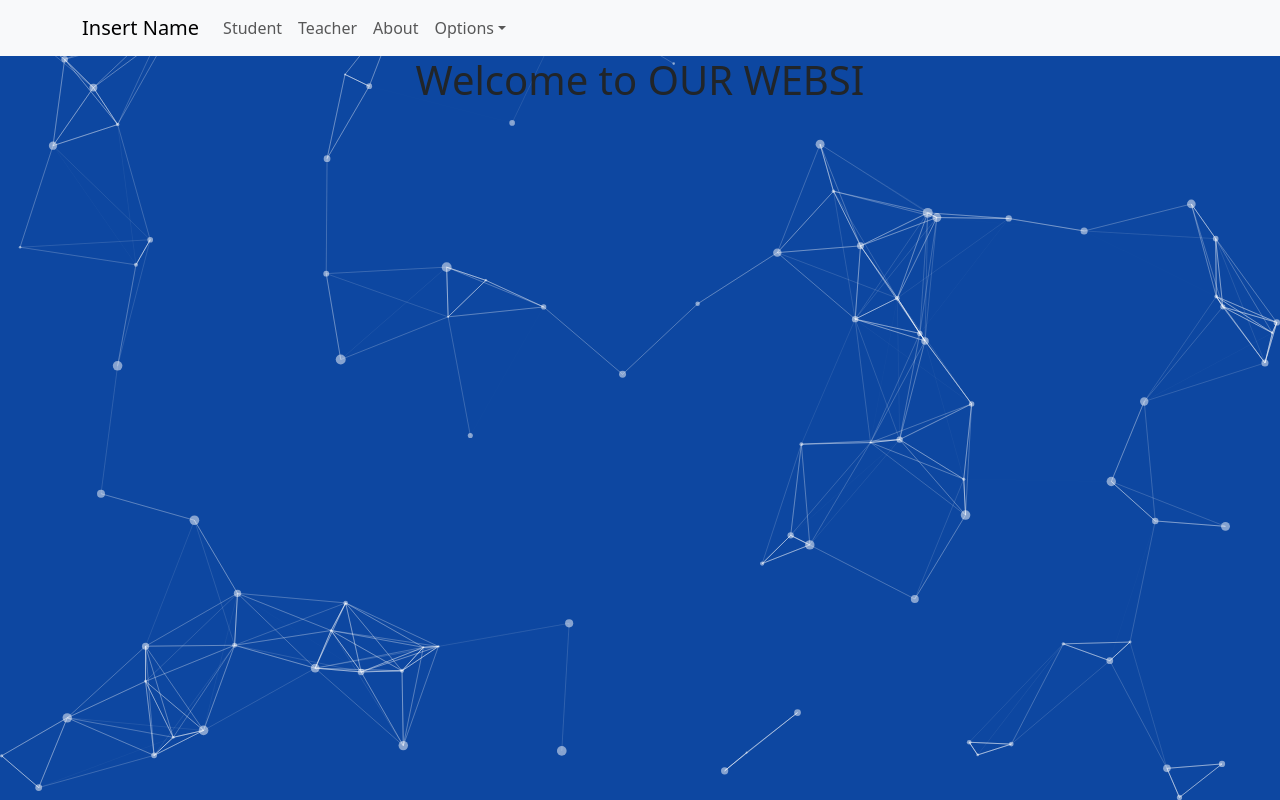
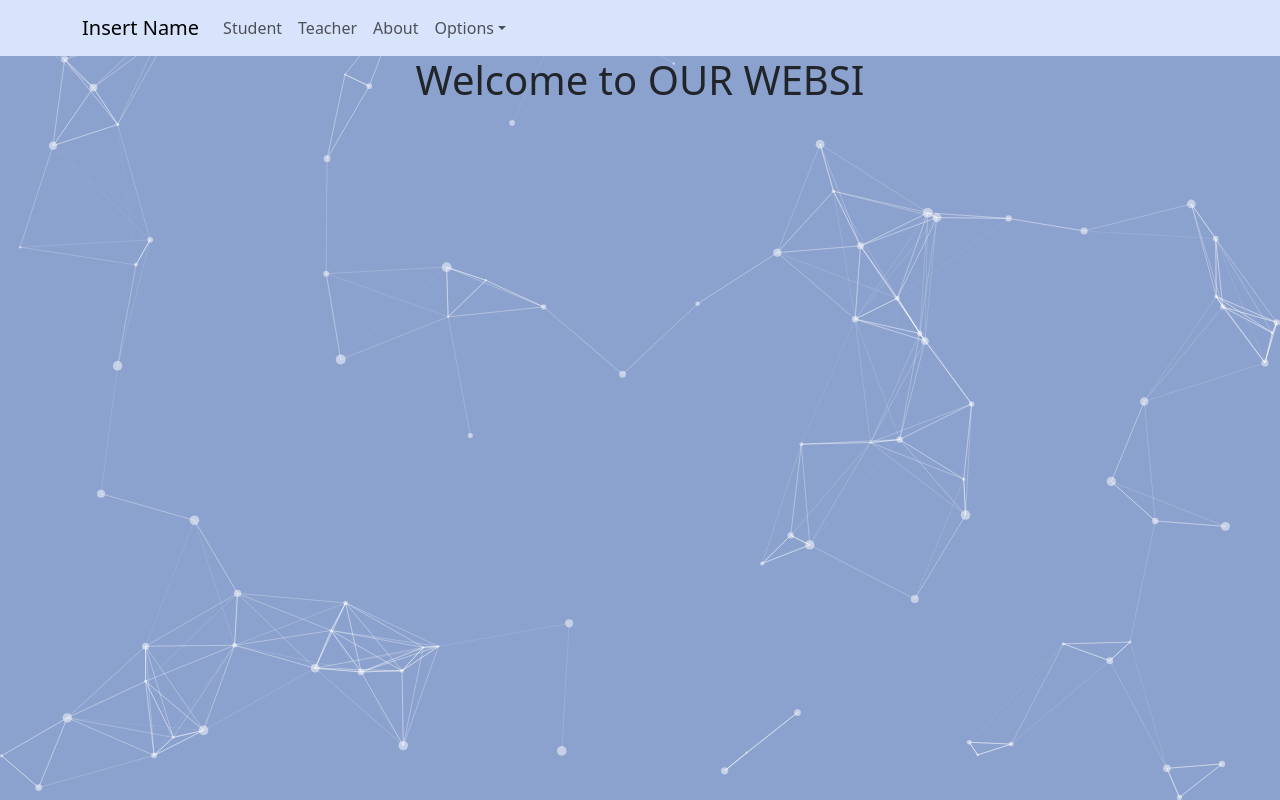
Before and after one commit to RickeyZh/ignitionhacks2023, a React (Create React App) app: page /#/ in a window 1280 px wide. Built offline with nearby package versions, Linux system fonts and the light colour scheme.

Commit message:
colpour change

```diff
--- a/src/App.css
+++ b/src/App.css
@@ -55,6 +55,9 @@
 .App-link {
   color: #61dafb;
 }
+.navbar-colour{
+  background-color: #d8e4fc;
+}
 
 @keyframes App-logo-spin {
   from {
--- a/src/App.js
+++ b/src/App.js
@@ -9,7 +9,7 @@
 
 export default function App() {
   return (
-    <HashRouter>
+    <BrowserRouter>
       <div className="">
         <Navbar />
       </div>
@@ -19,6 +19,6 @@
         <Route path="/student" element={<Student />} />
         <Route path="/about" element={<About />} />
       </Routes>
-    </HashRouter>
+    </BrowserRouter>
   );
 }
--- a/src/Components/Navbar.js
+++ b/src/Components/Navbar.js
@@ -6,7 +6,7 @@
 
 function Navi() {
   return (
-    <Navbar expand="lg" className="bg-body-tertiary">
+    <Navbar  className="navbar-colour">
       <Container>
         <Navbar.Brand href="/">Insert Name</Navbar.Brand>
         <Navbar.Toggle aria-controls="basic-navbar-nav" />
--- a/src/Components/Particles.js
+++ b/src/Components/Particles.js
@@ -25,7 +25,7 @@
             options={{
                 background: {
                     color: {
-                        value: "#0d47a1",
+                        value: "#8BA1CE",
                     },
                 },
                 fullScreen: {
```
